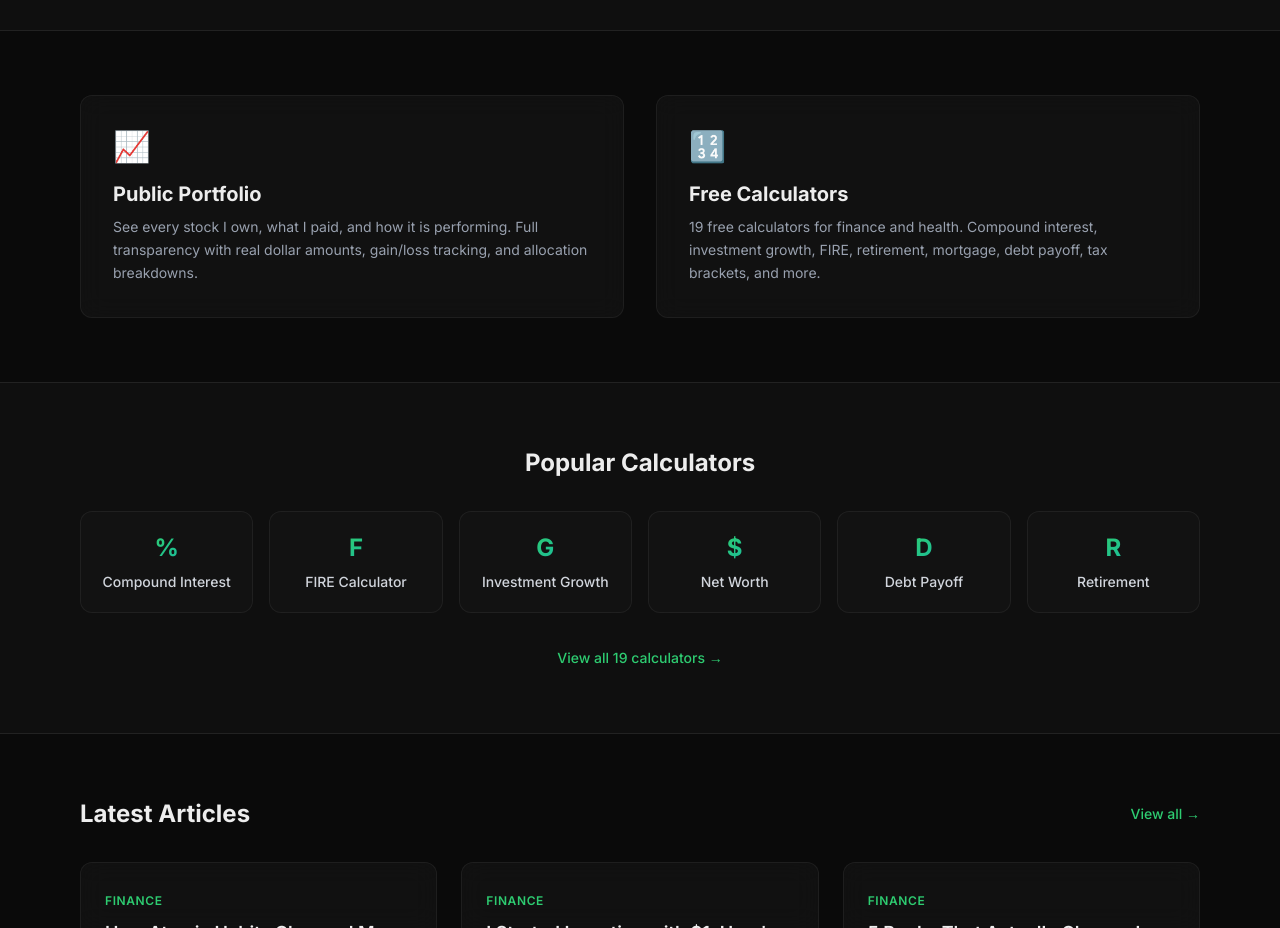
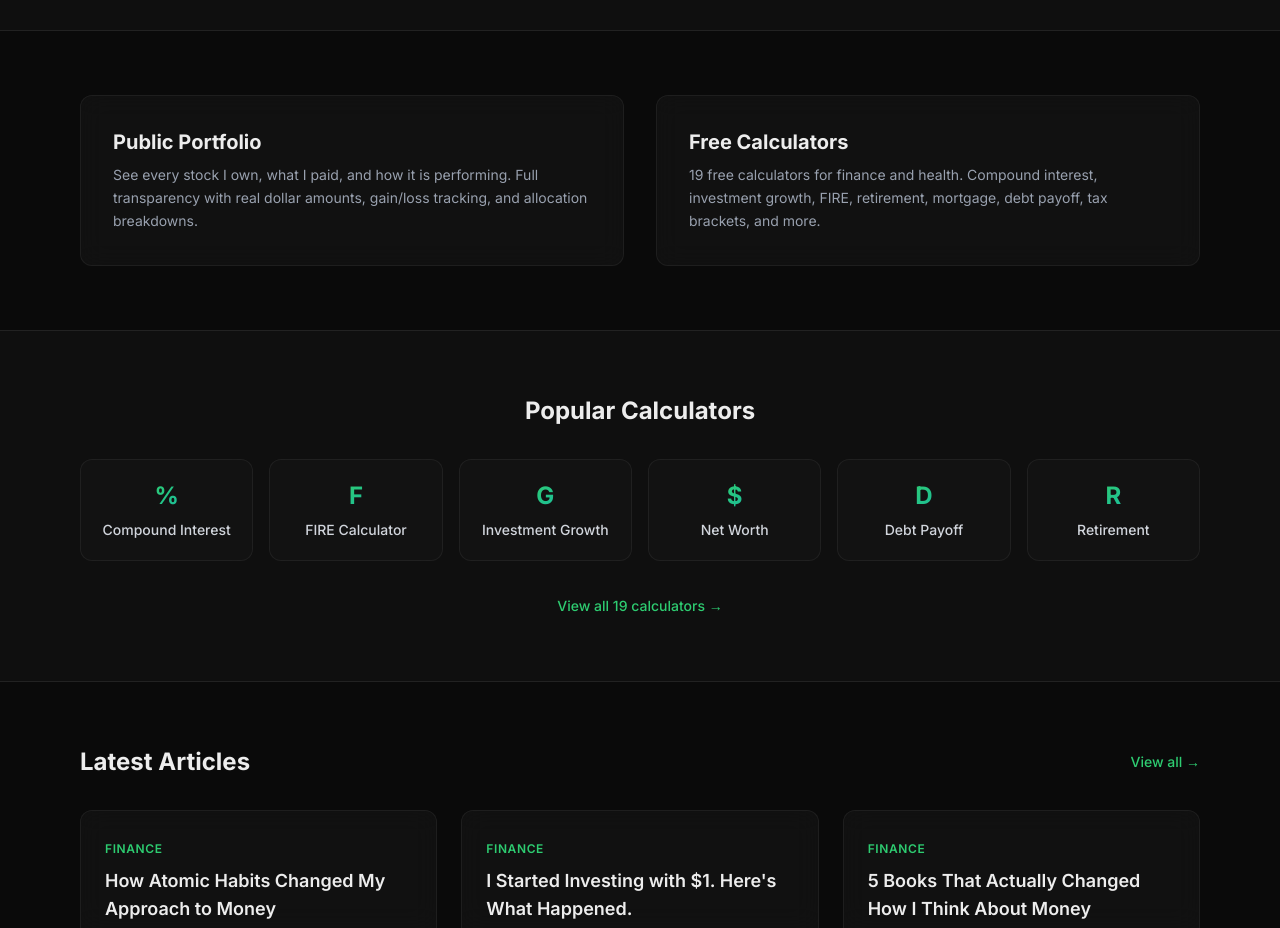
Before and after one commit to levithefinanceguy/levithefinanceguy, a Next.js app: page / in a window 1280 px wide. Shown: the part 1280-2208 px from the top of the page. Built offline with nearby package versions, Linux system fonts and the light colour scheme.

Commit message:
Remove icons/symbols from home page cards and calculator cards

```diff
--- a/app/calculators/page.tsx
+++ b/app/calculators/page.tsx
@@ -132,9 +132,6 @@ function CalculatorCard({ calc }: { calc: (typeof financeCalculators)[0] }) {
       href={calc.href}
       className="group p-6 rounded-xl glass-card transition-all duration-300 hover:scale-[1.02]"
     >
-      <div className="w-12 h-12 rounded-lg bg-accent-green/10 flex items-center justify-center text-xl font-bold mb-4 group-hover:bg-accent-green/20 transition-colors">
-        <span className="gradient-text">{calc.icon}</span>
-      </div>
       <h2 className="text-lg font-bold mb-2 group-hover:text-accent-green transition-colors">
         {calc.name}
       </h2>
--- a/app/page.tsx
+++ b/app/page.tsx
@@ -145,7 +145,6 @@ export default function Home() {
             href="/portfolio"
             className="group block p-8 rounded-xl glass-card transition-all duration-300 hover:scale-[1.01]"
           >
-            <div className="text-3xl mb-4">&#128200;</div>
             <h3 className="text-xl font-bold mb-2 group-hover:text-accent-green transition-colors">
               Public Portfolio
             </h3>
@@ -159,7 +158,6 @@ export default function Home() {
             href="/calculators"
             className="group block p-8 rounded-xl glass-card transition-all duration-300 hover:scale-[1.01]"
           >
-            <div className="text-3xl mb-4">&#128290;</div>
             <h3 className="text-xl font-bold mb-2 group-hover:text-accent-green transition-colors">
               Free Calculators
             </h3>
```
